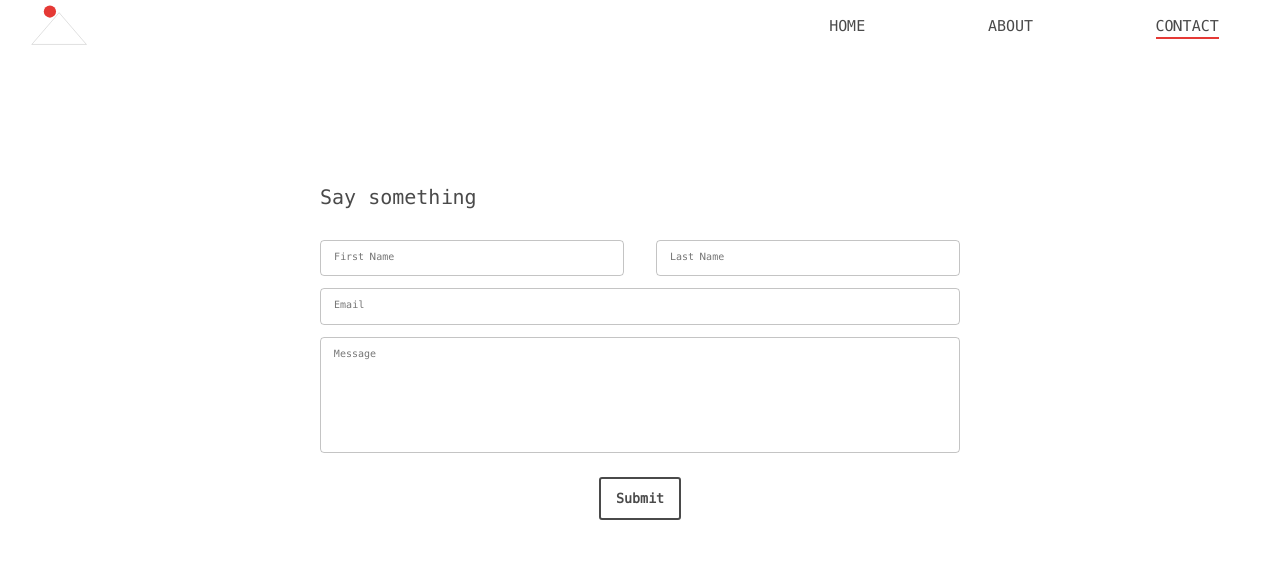
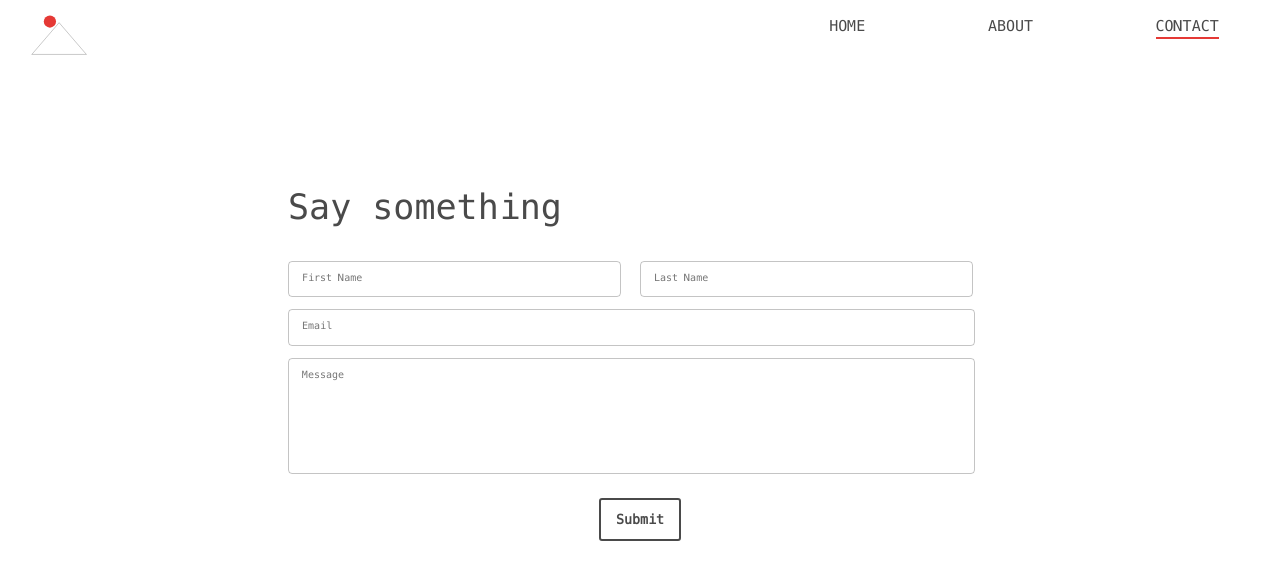
Before and after one commit to jessiematias/portfolio, a React (Create React App) app: page /contact in a window 1280 px wide. Shown: the top 580 px of the page. Built offline with nearby package versions, Linux system fonts and the light colour scheme.

Commit message:
added contact page

```diff
--- /dev/null
+++ b/src/App.css
@@ -0,0 +1,3 @@
+.errorMsg {
+    display: block;
+}
--- a/src/components/ContactForm/ContactForm.js
+++ b/src/components/ContactForm/ContactForm.js
@@ -1,69 +1,141 @@
-import React, { Component } from 'react';
+import React, { useState } from 'react';
+import axios from "axios";
 import { TextField, ThemeProvider } from '@material-ui/core';
-import { Formik } from 'formik';
+import { Formik, Form, Field, ErrorMessage } from 'formik';
 import * as Yup from 'yup';
-import { FormContainer, useStyles, FormTitle, SubmitButton } from './ContactFormStyles';
+import { FormContainer, useStyles, FormTitle, SubmitButton, Thanks } from './ContactFormStyles';
 import theme from './theme';
 
+const formSchema = Yup.object().shape({
+    name: Yup.string(),
+    lastName: Yup.string(),
+    email: Yup.string()
+        .email("Invalid email")
+        .required("Required"),
+    message: Yup.string().required("Required")
+})
+
 const ContactForm = () => {
-        const classes = useStyles();
+    const classes = useStyles()
+
+    const [serverState, setServerState] = useState()
+    const handleServerResponse = (ok, msg) => {
+        setServerState({ ok, msg })
+    }
+
+    const handleOnSubmit = (values, actions) => {
+        axios({
+            method: "POST",
+            url: "https://formspree.io/xwkrozbg",
+            data: values
+        })
+            .then(response => {
+                actions.setSubmitting(false)
+                actions.resetForm()
+                handleServerResponse(true, "Thanks for your message! :-)")
+            })
+            .catch(error => {
+                actions.setSubmitting(false);
+                handleServerResponse(false, error.response.data.error);
+            })
+    }
+
     return (
         <ThemeProvider theme={theme}>
+
+            <Formik
+                initialValues={{ name: "", lastName: "", email: "", message: "" }}
+                onSubmit={handleOnSubmit}
+                validationSchema={formSchema}
+            >
+                {({ isSubmitting }) => (
+                    <Form id="fs-frm" noValidate>
                         <FormContainer>
                             <FormTitle>Say something</FormTitle>
-                <TextField
+
+                            <Field
+                                name="name"
+                                render={({ field }) => <TextField
                                     id="outlined-textarea"
+                                    className={`${classes.name} ${classes.rightMargin}`}
                                     label="First Name"
                                     variant="outlined"
-                    margin="dense"
-                    className={`${classes.name} ${classes.rightMargin}`}
-                    InputProps={{
-                        classes: {
-                          input: classes.fontSize,
-                        },
-                      }}
-                />
-                <TextField
-                    id="outlined-textarea"
-                    label="Last Name"
-                    variant="outlined"
-                    margin="dense"
-                    className={classes.name}
-                    InputProps={{
-                        classes: {
-                          input: classes.fontSize,
-                        },
-                      }}
-                />
-                <TextField
-                    id="outlined-textarea"
-                    label="Email"
-                    variant="outlined"
-                    fullWidth={true}
                                     margin="dense"
                                     InputProps={{
                                         classes: {
                                             input: classes.fontSize,
                                         },
-                      }}
+                                    }}   {...field} />}
+                            />
+                            <ErrorMessage name="name" className="errorMsg" component="p" />
 
-                />
-                <TextField
-                    id="outlined-multiline-static"
-                    label="Message"
-                    multiline
-                    rows={8}
+                            <Field
+                                name="lastName"
+                                render={({ field }) => <TextField
+                                    id="outlined-textarea"
+                                    className={`${classes.name} ${classes.rightMargin}`}
+                                    label="Last Name"
                                     variant="outlined"
-                    fullWidth={true}
                                     margin="dense"
                                     InputProps={{
                                         classes: {
                                             input: classes.fontSize,
                                         },
-                      }}
+                                    }}   {...field} />}
                             />
-                <SubmitButton>Submit</SubmitButton>
+                            <ErrorMessage name="lastName" className="errorMsg" component="p" />
+
+                            <Field
+                                name="email"
+                                render={({ field }) => <TextField
+                                    id="outlined-textarea"
+                                    label="Email"
+                                    variant="outlined"
+                                    margin="dense"
+                                    fullWidth={true}
+                                    className={`${classes.widthEmailandMessage}`}
+                                    InputProps={{
+                                        classes: {
+                                            input: classes.fontSize,
+                                        },
+                                    }}   {...field} />}
+                            />
+                            <ErrorMessage name="email" className="errorMsg" component="p" />
+
+                            <Field
+                                name='message'
+                                render={({ field }) => <TextField
+                                    className={`${classes.widthEmailandMessage}`}
+                                    label="Message"
+                                    variant="outlined"
+                                    margin="dense"
+                                    fullWidth={true}
+                                    rows={8}
+                                    multiline
+                                    InputProps={{
+                                        classes: {
+                                            input: classes.fontSize,
+                                        },
+                                    }}   {...field} />}
+                            />
+
+                            <ErrorMessage name="message" className="errorMsg" component="p" />
+
+                            <SubmitButton type="submit" disabled={isSubmitting} >Submit</SubmitButton>
                         </FormContainer>
+
+                        {/* {serverState && (
+                            <p className={!serverState.ok ? "errorMsg" : ""}>
+
+                            </p>
+                        )} */}
+                         { serverState && serverState.ok && serverState.msg && (
+              <Thanks>{ serverState.msg }</Thanks>
+         )}
+                    </Form>
+                )}
+            </Formik>
+
         </ThemeProvider>
     )
 }
--- a/src/components/ContactForm/ContactFormStyles.js
+++ b/src/components/ContactForm/ContactFormStyles.js
@@ -2,9 +2,17 @@ import styled from "styled-components";
 import { makeStyles } from '@material-ui/core/styles';
 import { colors } from "../../global";
 
-export const FormContainer = styled.form`
-margin: 13rem auto;
-width: 50%;
+export const Thanks = styled.p`
+font-family: 'menloregular';
+font-size: 3rem;
+color: ${colors.red};
+text-align: center;
+margin: 3rem 0;
+`
+
+export const FormContainer = styled.div`
+margin: 13rem auto 0 auto;
+width: 55%;
 `
 export const SubmitButton = styled.button`
 font-family: 'menloregular';
@@ -30,6 +38,7 @@ background-color: transparent;
 
 export const FormTitle = styled.h1`
 font-family: 'menloregular';
+font-size: 3.5rem;
 color: ${colors.grey};
 margin-bottom: 2rem;
 font-weight: 400;
@@ -37,12 +46,15 @@ font-weight: 400;
 
 export const useStyles = makeStyles({
     name: {
-     width: '47.5%',
+     width: '47.3%',
     },
     rightMargin: {
-        marginRight: '5%'
+        marginRight: '2.7%'
     },
     fontSize: {
         fontSize: '1.3rem'
+    },
+    widthEmailandMessage: {
+        width: '97.6%'
     }
   });
--- a/src/components/LeftMain/LeftMainStyles.js
+++ b/src/components/LeftMain/LeftMainStyles.js
@@ -3,5 +3,5 @@ import styled from "styled-components";
 export const LeftGrid = styled.div`
 color: black;
 display: grid;
-grid-template-rows: 25% 10% 65%;
+grid-template-rows: 40% 10% 50%;
 `
--- a/src/components/LeftMain/MiddleRow/MiddleRowStyles.js
+++ b/src/components/LeftMain/MiddleRow/MiddleRowStyles.js
@@ -5,7 +5,7 @@ export const MiddleParagraph = styled.p`
 font-family: 'menloregular';
 color: ${colors.grey};
 font-size: 1.4rem;
-margin: auto 2rem;
+margin: 0 auto 0 2rem;
 `
 export const ItemsCount = styled.span`
 border: .5px solid ${colors.grey};
--- a/src/components/LeftMain/Title/Title.js
+++ b/src/components/LeftMain/Title/Title.js
@@ -4,7 +4,7 @@ import { Name, NameSubtitle } from './TitleStyles';
 const Title = () => {
     return (
         <>
-        <Name>Jessie Matias
+        <Name>JESSIE MATIAS
         <NameSubtitle>Front-end web developer</NameSubtitle>
         </Name>
 
--- a/src/components/Navbar/NavbarStyles.js
+++ b/src/components/Navbar/NavbarStyles.js
@@ -18,5 +18,5 @@ height: 6rem;
 position: absolute;
 left: 3rem;
 right: 90%;
-top: 0;
+top: 1rem;
 `
--- a/src/pages/Contact.jsx
+++ b/src/pages/Contact.jsx
@@ -1,10 +1,5 @@
 import React from 'react';
 import ContactForm from '../components/ContactForm/ContactForm';
-
-
-const Contact = () => (
-
-      <ContactForm />
 
       // <Formik initialValues={{
             //     name: '',
@@ -28,7 +23,9 @@ const Contact = () => (
             // onSubmit={(values, {resetForm} ) =>  }
             // >
 
-    // </Formik>
+const Contact = () => (
+
+      <ContactForm />
 )
 
 export default Contact
```
Also changed, not shown: src/components/LeftMain/ItemsContainer/ItemsContainerStyles.js (deleted), src/components/LeftMain/Title/TitleStyles.js (line endings or trailing spaces), src/logo.svg. Lines whose indentation alone changed are shown as unchanged.
